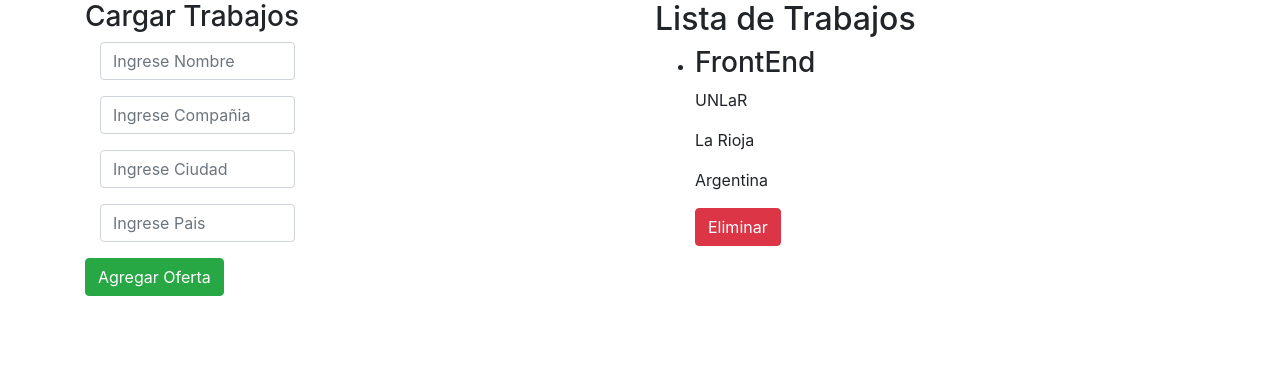
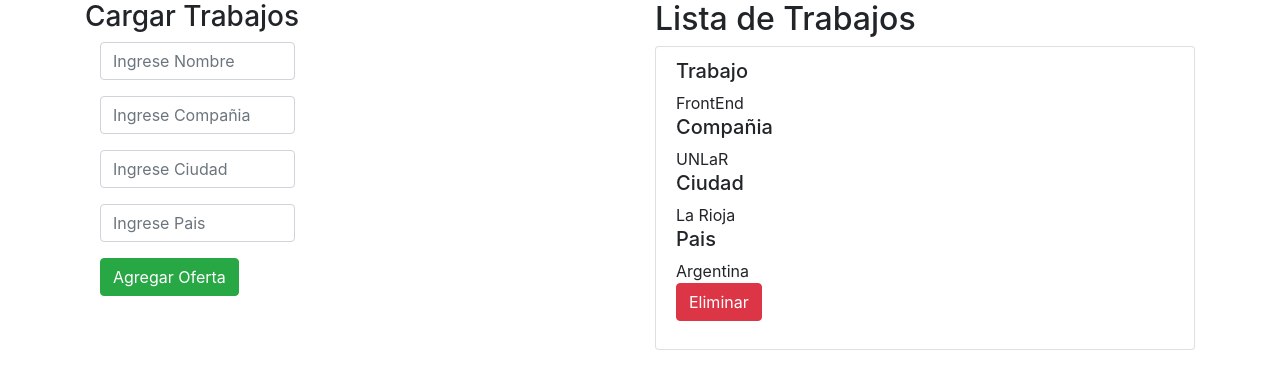
Before and after one commit to juanpi24/todo-list, a React (Create React App) app: page / in a window 1280 px wide. Shown: the top 386 px of the page. Built offline with nearby package versions, Linux system fonts and the light colour scheme.

Commit message:
cambio en estilo

```diff
--- a/src/Components/Jobs.jsx
+++ b/src/Components/Jobs.jsx
@@ -108,15 +108,14 @@ handleNewJobsCountry(event){
         <>
 
 <div class="container">
-<div class="row">
-<div class="col-sm-6">
 
-
-<div class="panel panel-default">
-<div class="panel-heading">
-<h3 class="panel-title">Cargar Trabajos</h3>
+<div className="row">
+<div className="col">
+<div className="panel panel-default">
+<div className="panel-heading">
+<h3 className="panel-title">Cargar Trabajos</h3>
 </div>
-<div class="panel-body">
+<div className="panel-body">
 
         <form onSubmit={(e) => this.onNewJobstSubmit(e)}>
         <div class="form-group col-sm-5">
@@ -131,7 +130,9 @@ handleNewJobsCountry(event){
         <div class="form-group col-sm-5">
             <input  class="form-control" type="text" required placeholder="Ingrese Pais" type="text"  value={this.state.newJobs.country} onChange={(e) => this.handleNewJobsCountry(e)}/>
         </div>
+        <div class="form-group col-sm-5">
        <button type="submit" class="btn btn-success">Agregar Oferta</button>
+       </div>
        </form>
 
 </div>
@@ -139,22 +140,31 @@ handleNewJobsCountry(event){
 </div>
 
 
-<div class="col-sm-6">
-<div class="panel panel-default">
-<div class="panel-heading">
-<h2 class="panel-title">Lista de Trabajos</h2>
+
+<div className="col">
+<div className="panel panel-default">
+<div className="panel-heading">
+<h2 className="panel-title">Lista de Trabajos</h2>
 </div>
-<div class="panel-body">
-    <ul>
-        { this.state.jobs.map((elem,index) => {return <li key={index}>
-            <h3>{elem.name}</h3>
-            <p>{elem.company}</p>
-            <p>{elem.city}</p>
-            <p>{elem.country}</p>
+<div className="panel-body">
+    <ul className="list-group">
+
+        { this.state.jobs.map((elem,index) => {return <li className="list-group-item mb-3" key={index}>
+          <h5>Trabajo</h5>
+          {elem.name}
+          <h5>Compañia</h5>
+          {elem.company}
+          <h5>Ciudad</h5>
+          {elem.city}
+          <h5>Pais</h5>
+          {elem.country}
+         <p>
             <button type="button" class="btn btn-danger" onClick={() => this.deleteJobs(index)}>Eliminar</button>
+        </p>
         </li>
 
         })}
+
      </ul>
 </div>
 </div>
```
